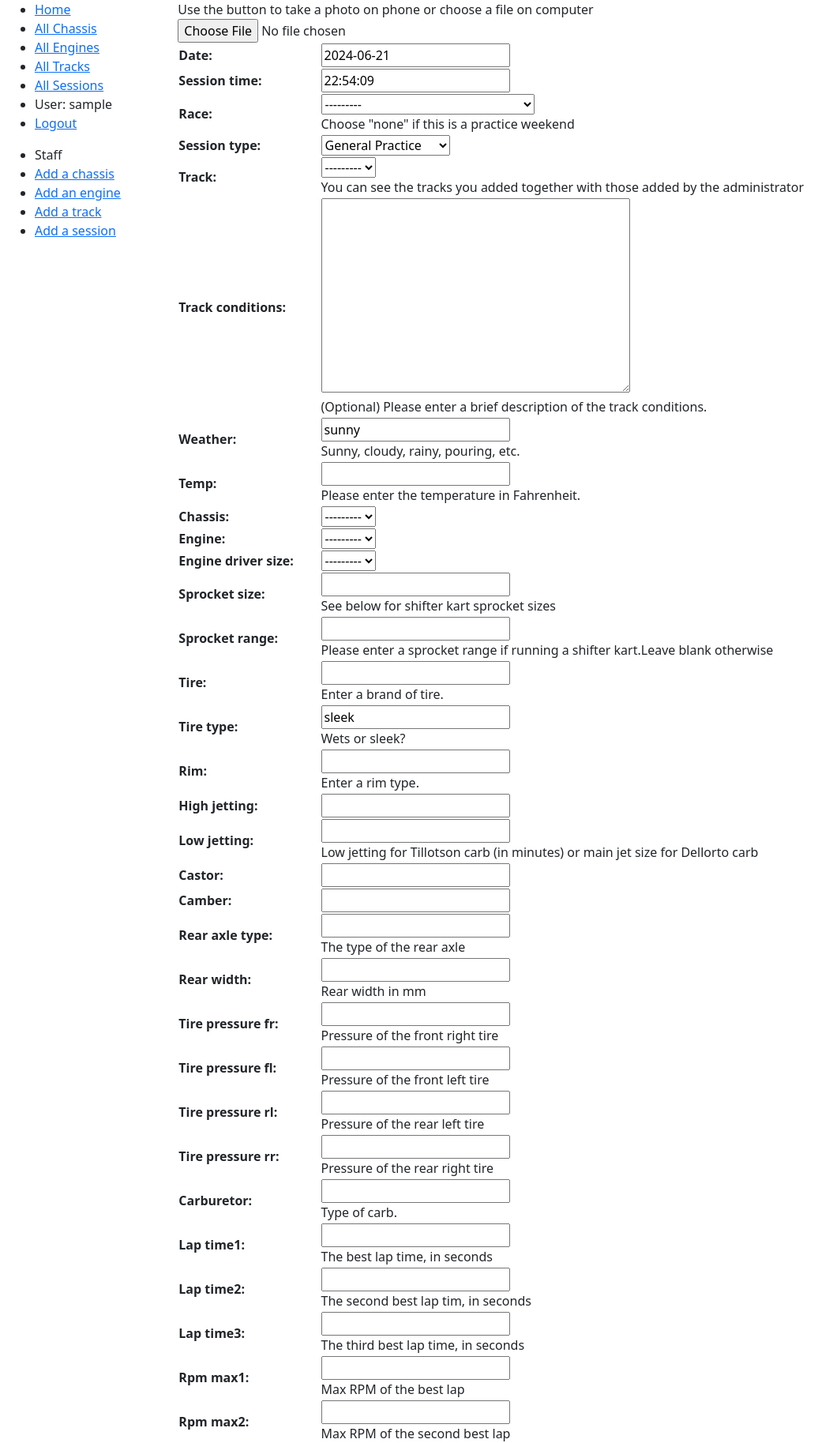
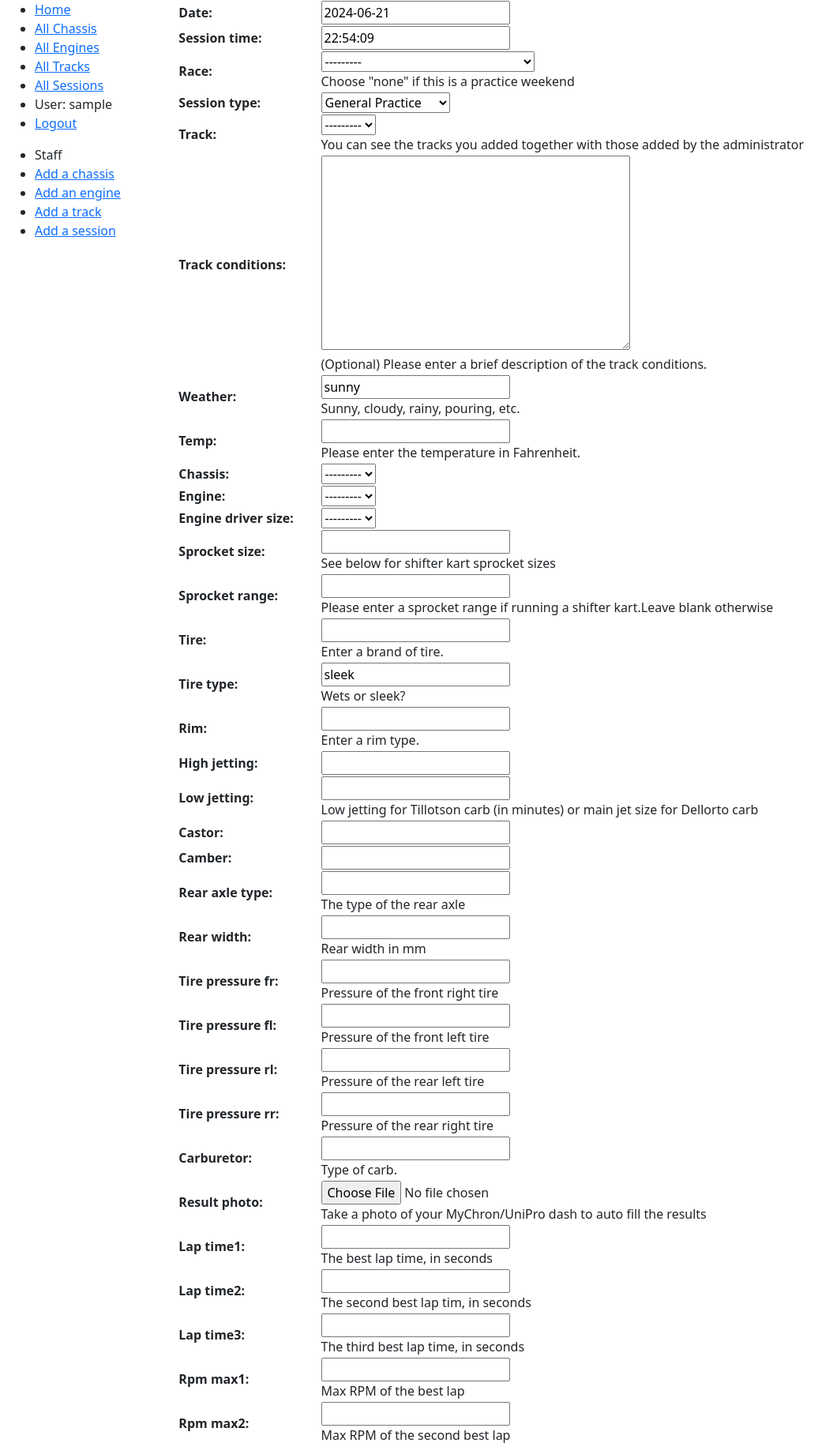
Before and after one commit to monica-shi/karting, a Django app: page /session/session/create/ in a window 1280 px wide. Shown: the top 1827 px of the page at 79% size, without its empty margins (0-1055 px from the left). Run offline with Django 4.2, Linux system fonts and the light colour scheme; the visitor is signed in with stand-in values (Sample User, id 1); data that the repository does not hold is empty.

Commit message:
Add a photo file field to session create/clone form

```diff
--- a/session/templates/session/session_form.html
+++ b/session/templates/session/session_form.html
@@ -3,10 +3,6 @@
 {% block content %}
 <form action="" method="post">
   {% csrf_token %}
-  <label for="camera">Use the button to take a photo on phone or choose a file on computer</label>
-  <br>
-  <input class="styled" type="file" id="camera" accept="image/*" capture="camera" value="Take a photo to capture data">
-  <br>
   <table>
     {{ form.as_table }}
   </table>
--- a/session/views.py
+++ b/session/views.py
@@ -2,6 +2,7 @@
 
 import datetime
 
+import django.forms
 from django.contrib.auth.decorators import login_required, permission_required
 from django.contrib.auth.mixins import PermissionRequiredMixin
 from django.http import HttpResponseRedirect, HttpResponseBadRequest, HttpResponseServerError
@@ -170,6 +171,31 @@ class SessionCreationView(CreateView):
     model = Session
     form_class = SessionForm
 
+    def get_form_class(self):
+        model_form = super().get_form_class()
+        # Users can only see the tracks they added, or those added by user 'karting'
+        model_form.base_fields['track'].limit_choices_to = Q(created_by=self.request.user) | Q(created_by_id=1)
+        model_form.base_fields['chassis'].limit_choices_to = Q(user=self.request.user)
+        model_form.base_fields['engine'].limit_choices_to = Q(user=self.request.user)
+
+        if 'result_photo' not in model_form.base_fields:
+            base_fields_with_file = {}
+            for key in model_form.base_fields:
+                if key == 'lap_time1':
+                    base_fields_with_file['result_photo'] \
+                        = django.forms.FileField(required=False,
+                                                 help_text="Take a photo of your MyChron/UniPro dash "
+                                                           "to auto fill the results")
+                base_fields_with_file[key] = model_form.base_fields[key]
+            model_form.base_fields = base_fields_with_file
+
+        return model_form
+
+    def form_valid(self, form):
+        session = form.save(commit=False)
+        session.user = self.request.user
+        return super().form_valid(form)
+
 
 class TrackCreate(PermissionRequiredMixin, CreateView):
     model = Track
@@ -219,19 +245,6 @@ class SessionCreate(PermissionRequiredMixin, SessionCreationView):
     initial = {'date': datetime.date.today(), 'session_time': datetime.datetime.now()}
     permission_required = 'session.add_session'
 
-    def get_form_class(self):
-        model_form = super().get_form_class()
-        # Users can only see the tracks they added, or those added by user 'karting'
-        model_form.base_fields['track'].limit_choices_to = Q(created_by=self.request.user) | Q(created_by_id=1)
-        model_form.base_fields['chassis'].limit_choices_to = Q(user=self.request.user)
-        model_form.base_fields['engine'].limit_choices_to = Q(user=self.request.user)
-        return model_form
-
-    def form_valid(self, form):
-        session = form.save(commit=False)
-        session.user = self.request.user
-        return super().form_valid(form)
-
 
 class SessionClone(PermissionRequiredMixin, SessionCreationView):
     model = Session
@@ -248,6 +261,7 @@ class SessionClone(PermissionRequiredMixin, SessionCreationView):
         initial['track'] = old_session.track
         initial['track_conditions'] = old_session.track_conditions
         initial['weather'] = old_session.weather
+        initial['temp'] = old_session.temp
         initial['chassis'] = old_session.chassis
         initial['engine'] = old_session.engine
         initial['engine_driver_size'] = old_session.engine_driver_size
```
